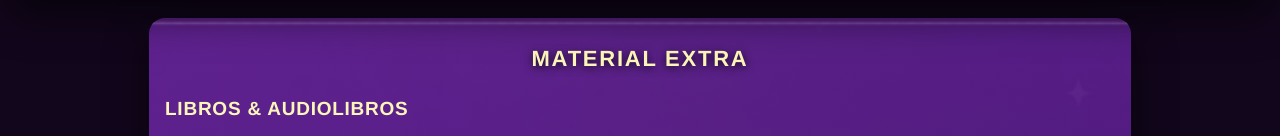
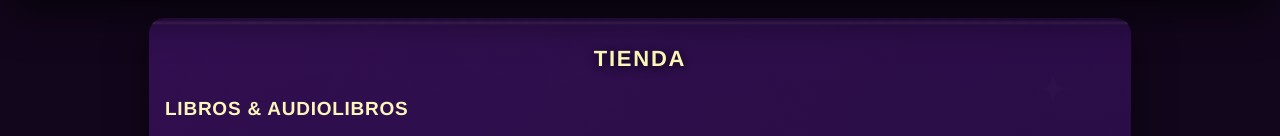
Before and after one commit to suria77/oraculo-atman, a plain HTML site: page index.html in a window 1280 px wide. Shown: the part 738-874 px from the top of the page. Drawn offline with Linux system fonts and the light colour scheme.

Commit message:
Add files via upload

```diff
--- a/index.html
+++ b/index.html
@@ -54,8 +54,8 @@
   }
 
   /* ===== Tienda "Material Extra" (igual que en Japa-Movil) ===== */
-  .an-store-section { position: relative; max-width: 950px; margin: 18px auto 10px; padding: 28px 16px 32px; border-radius: 16px; overflow: hidden; background-color: #5b1f8f; background-size: cover; background-position: center; box-shadow: 0 15px 40px rgba(0,0,0,0.6); font-family: 'Helvetica Neue', Arial, sans-serif; }
-  .an-store-overlay { position: absolute; inset: 0; background: linear-gradient(160deg, rgba(110, 40, 160, 0.82), rgba(74, 20, 120, 0.88)); z-index: 0; }
+  .an-store-section { position: relative; max-width: 950px; margin: 18px auto 10px; padding: 28px 16px 32px; border-radius: 16px; overflow: hidden; background-color: #2a0b47; background-size: cover; background-position: center; box-shadow: 0 15px 40px rgba(0,0,0,0.6); font-family: 'Helvetica Neue', Arial, sans-serif; }
+  .an-store-overlay { position: absolute; inset: 0; background: linear-gradient(160deg, rgba(52, 16, 82, 0.9), rgba(32, 8, 56, 0.94)); z-index: 0; }
   .an-store-main-title { position: relative; z-index: 1; text-align: center; color: #fcf6ba; font-weight: 700; font-size: 22px; letter-spacing: 0.08em; text-transform: uppercase; margin: 0 0 26px; text-shadow: 0 2px 8px rgba(0,0,0,0.8); }
   .an-store-group { position: relative; z-index: 1; }
   .an-store-group + .an-store-group { margin-top: 30px; }
@@ -68,6 +68,7 @@
   .an-store-img-wrap { width: 100%; height: 165px; display: flex; align-items: flex-end; justify-content: center; }
   .an-store-img { width: 110px; height: 165px; object-fit: contain; background: rgba(0,0,0,0.2); border-radius: 12px; border: 1px solid rgba(212,175,55,0.4); box-shadow: 0 4px 14px rgba(0,0,0,0.35); }
   .an-store-img-square { height: 110px; }
+  .an-store-square .an-store-img-wrap { height: 110px; }
   .an-store-img-noframe { background: none; border: none; border-radius: 0; box-shadow: none; }
   .an-store-label { margin-top: 8px; color: #f4eefa; font-size: 14px; font-weight: 600; text-align: center; }
   .an-store-amazon-icon { display: block; width: 40px; height: auto; margin-top: 6px; }
@@ -76,6 +77,7 @@
     .an-store-img-wrap { height: 144px; }
     .an-store-img { width: 96px; height: 144px; }
     .an-store-img-square { height: 96px; }
+    .an-store-square .an-store-img-wrap { height: 96px; }
     .an-store-title { font-size: 17px; }
   }
   /* Reproductor de muestras de los discos */
@@ -406,10 +408,11 @@
         return open + '<div class="an-store-img-wrap"><img class="' + cls + '" src="' + it.img + '" alt="' + it.name + '" loading="lazy"></div>' +
                '<span class="an-store-label">' + it.name + '</span>' + badge + close;
       }).join('');
-      return '<div class="an-store-group"><h3 class="an-store-title">' + title + '</h3><div class="an-store-carousel">' + h + '</div></div>';
+      var allSquare = items.every(function (it) { return it.square; });
+      return '<div class="an-store-group"><h3 class="an-store-title">' + title + '</h3><div class="an-store-carousel' + (allSquare ? ' an-store-square' : '') + '">' + h + '</div></div>';
     }
     var store = document.getElementById('anStore');
-    store.innerHTML = '<div class="an-store-overlay"></div><h2 class="an-store-main-title">Material Extra</h2>' +
+    store.innerHTML = '<div class="an-store-overlay"></div><h2 class="an-store-main-title">Tienda</h2>' +
       group('Libros &amp; Audiolibros', booksItems) + group('Música', musicItems) + group('Packs', packsItems);
 
     store.addEventListener('click', function (e) {
```
